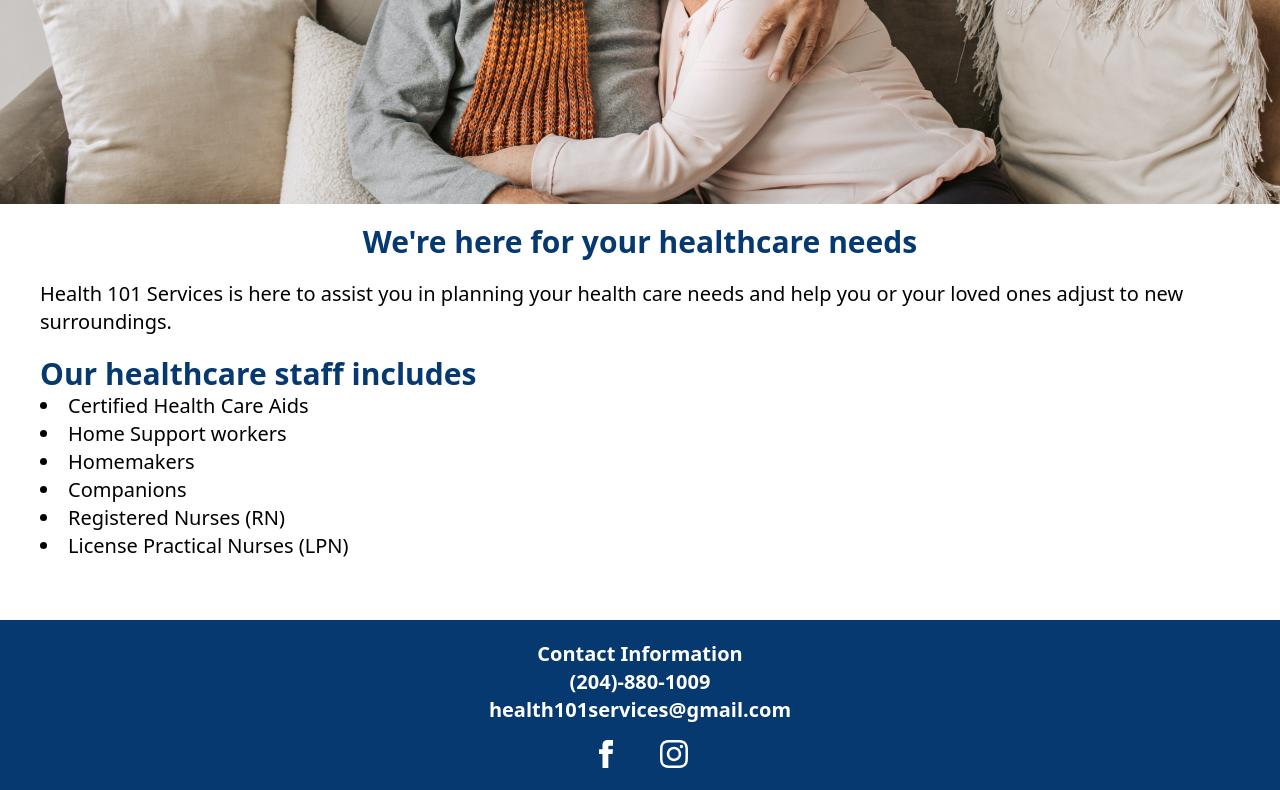
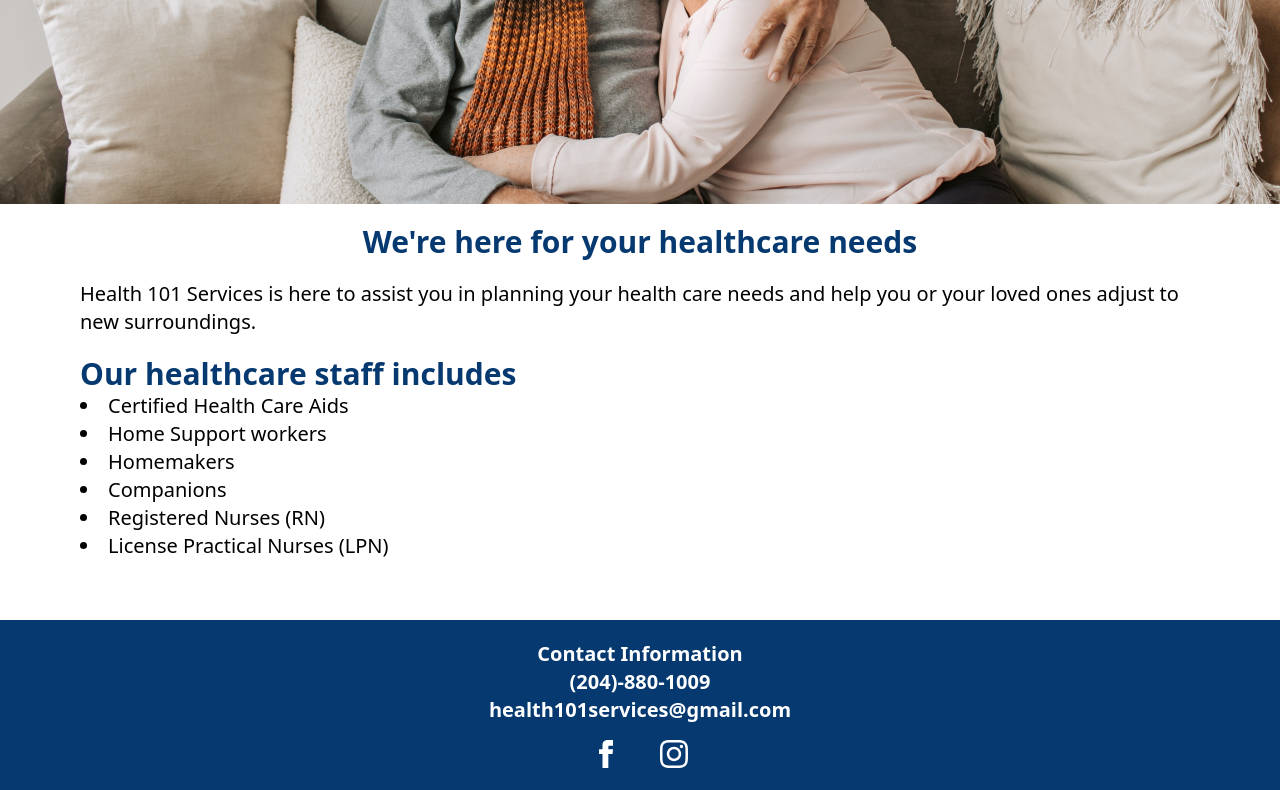
Before and after one commit to Yutuc/health101services-updated, a React (Vite) app in the folder webapp/: page /services in a window 1280 px wide. Shown: the part 469-1259 px from the top of the page. Built offline with nearby package versions, Linux system fonts and the light colour scheme.

Commit message:
fixed padding on services page

```diff
--- a/webapp/src/pages/Services.tsx
+++ b/webapp/src/pages/Services.tsx
@@ -30,13 +30,13 @@ export default function Services() {
           </h1>
         </div>
         <div className="flex">
-          <h2 className="py-5 md:px-10 sm: px-5 text-xl">
+          <h2 className="py-5 md:px-20 sm: px-10 text-xl">
             Health 101 Services is here to assist you in planning your health
             care needs and help you or your loved ones adjust to new
             surroundings.
           </h2>
         </div>
-        <div className="md:px-10 sm: px-5 pb-10 text-xl">
+        <div className="md:px-20 sm: px-10 pb-10 text-xl">
           <div className="flex md:text-3xl sm: text-xl">
             <h1 className="text-secondaryBlue font-bold">
               Our healthcare staff includes
```
